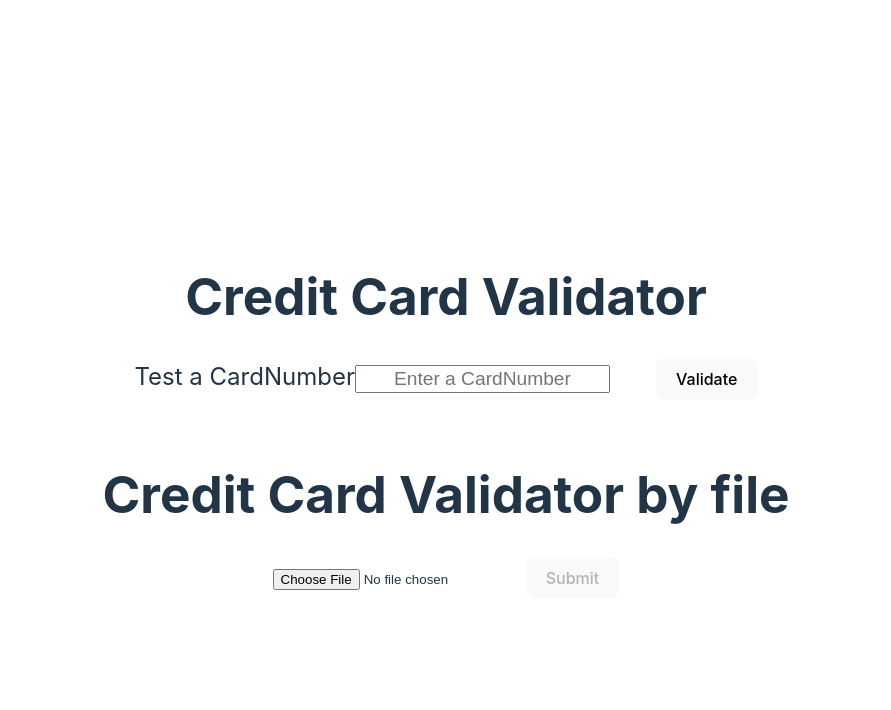
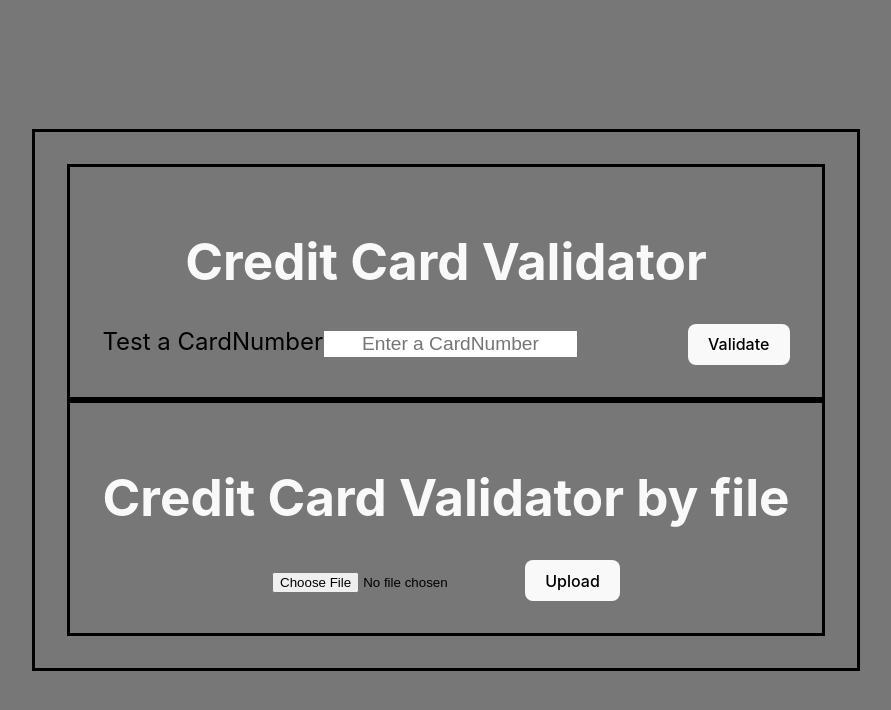
Before and after one commit to Felaupla/Card-CBU-Validator, a React (Vite) app in the folder client/: page / in a window 1280 px wide. Shown: the top 710 px of the page, without its empty margins (194-1085 px from the left). Built offline with nearby package versions, Linux system fonts and the light colour scheme.

Commit message:
fully operational components and some styles

```diff
--- a/client/package.json
+++ b/client/package.json
@@ -10,6 +10,7 @@
     "preview": "vite preview"
   },
   "dependencies": {
+    "@vitejs/plugin-react": "^4.0.0",
     "axios": "^1.4.0",
     "react": "^18.2.0",
     "react-bootstrap": "^2.7.4",
@@ -21,7 +22,6 @@
   "devDependencies": {
     "@types/react": "^18.0.28",
     "@types/react-dom": "^18.0.11",
-    "@vitejs/plugin-react-refresh": "^1.3.6",
     "@vitejs/plugin-react-swc": "^3.0.0",
     "css-loader": "^6.7.3",
     "eslint": "^8.38.0",
--- a/client/src/App.css
+++ b/client/src/App.css
@@ -6,7 +6,7 @@
 }
 
 :root {
-  --bg-color: #ffffff; /* light mode */
+  --bg-color: #424141; /* light mode */
   --text-color: #000000;
 }
 
@@ -15,36 +15,15 @@
   --text-color: #ffffff;
 }
 
-.logo {
-  height: 6em;
-  padding: 1.5em;
-  will-change: filter;
-  transition: filter 300ms;
-}
-.logo:hover {
-  filter: drop-shadow(0 0 2em #646cffaa);
-}
-.logo.react:hover {
-  filter: drop-shadow(0 0 2em #61dafbaa);
-}
 
-@keyframes logo-spin {
-  from {
-    transform: rotate(0deg);
-  }
-  to {
-    transform: rotate(360deg);
-  }
-}
 
-@media (prefers-reduced-motion: no-preference) {
-  a:nth-of-type(2) .logo {
-    animation: logo-spin infinite 20s linear;
-  }
-}
+
+
 
 .card {
+  border: solid;
   padding: 2em;
+  color:#000000
 }
 
 .read-the-docs {
--- a/client/src/App.jsx
+++ b/client/src/App.jsx
@@ -1,18 +1,21 @@
 //import { useState } from "react";
 import Validate from "./Validate.jsx";
 import "./App.css";
-import ValidateToFile from "./Validatefile.jsx";
+import ExcelFileUploader from "./Excelfileuploader.jsx";
+import { Card } from "react-bootstrap";
 
 function App() {
   return (
     <>
       <div className="card">
+        <Card>
         <h1>Credit Card Validator</h1>
         <Validate />
-      </div>
-      <div>
+        </Card>
+        <Card>
         <h1>Credit Card Validator by file</h1>
-        <ValidateToFile />
+        < ExcelFileUploader />
+        </Card>
       </div>
     </>
   );
--- /dev/null
+++ b/client/src/Excelfileuploader.jsx
@@ -0,0 +1,76 @@
+import React, { useState } from 'react';
+import axios from 'axios';
+import * as XLSX from 'xlsx';
+
+export default function ExcelFileUploader() {
+  const [selectedFile, setSelectedFile] = useState(null);
+
+  const handleFileChange = (event) => {
+    setSelectedFile(event.target.files[0]);
+  };
+
+  const handleFileUpload = () => {
+    const reader = new FileReader();
+
+    reader.onload = (event) => {
+      const fileData = event.target.result;
+      const workbook = XLSX.read(fileData, { type: 'array' });
+      const worksheet = workbook.Sheets[workbook.SheetNames[0]];
+      const jsonData = XLSX.utils.sheet_to_json(worksheet, { header: 1 });
+
+      const requestBody = {
+        cards: jsonData.flat().filter((str) => str),
+      };
+
+      axios
+        .post('http://localhost:3001/validate', requestBody)
+        .then((response) => {
+          const responseData = response.data;
+
+          const validData = responseData.valid.map((item) => ({
+            columnName: item,
+          }));
+          const invalidData = responseData.invalid.map((item) => ({
+            columnName: item,
+          }));
+
+          const validWs = XLSX.utils.json_to_sheet(validData, {
+            header: ['columnName'],
+          });
+          const invalidWs = XLSX.utils.json_to_sheet(invalidData, {
+            header: ['columnName'],
+          });
+
+          const wb = XLSX.utils.book_new();
+          XLSX.utils.book_append_sheet(wb, validWs, 'Valid Cards');
+          XLSX.utils.book_append_sheet(wb, invalidWs, 'Invalid Cards');
+
+          // Generate the download link
+          const wbout = XLSX.write(wb, { bookType: 'xlsx', type: 'array' });
+          const blob = new Blob([wbout], { type: 'application/octet-stream' });
+          const url = URL.createObjectURL(blob);
+
+          // Create a temporary anchor element and click it to trigger download
+          const link = document.createElement('a');
+          link.href = url;
+          link.download = 'response.xlsx';
+          link.click();
+
+          // Clean up the URL object
+          URL.revokeObjectURL(url);
+        })
+        .catch((error) => {
+          console.error('Error:', error);
+        });
+    };
+
+    reader.readAsArrayBuffer(selectedFile);
+  };
+
+  return (
+    <div>
+      <input type="file" accept=".xlsx" onChange={handleFileChange} />
+      <button onClick={handleFileUpload}>Upload</button>
+    </div>
+  );
+}
--- a/client/src/Validatefile.jsx
+++ /dev/null
@@ -1,67 +0,0 @@
-import React, { useState } from "react";
-import readXlsxFile from "read-excel-file";
-
-export default function ValidateToFile() {
-  const [file, setFile] = useState(null);
-  const [response, setResponse] = useState(null);
-  const [error, setError] = useState(null);
-
-  const handleFileUpload = (e) => {
-    const file = e.target.files[0];
-    setFile(file);
-    setResponse(null);
-    setError(null);
-  };
-
-  const sendRequest = async () => {
-    if (!file) {
-      return;
-    }
-
-    const rows = await readXlsxFile(file);
-    const cardNumbers = rows
-      .map((row) => row[0])
-      .filter((value) => value !== undefined);
-
-    const response = await fetch("http://localhost:3001/validatetofile", {
-      method: "POST",
-      body: JSON.stringify({ cards: cardNumbers }),
-      headers: {
-        "Content-Type": "application/json",
-      },
-    });
-
-    if (response.ok) {
-      const textResponse = await response.text();
-      setResponse(textResponse);
-      setError(null);
-    } else {
-      setResponse(null);
-      setError("An error occurred while fetching data from the server.");
-    }
-  };
-
-  return (
-    <div>
-      <input type="file" onChange={handleFileUpload} />
-
-      <button onClick={sendRequest} disabled={!file}>
-        Submit
-      </button>
-
-      {response && (
-        <div>
-          <h2>Response</h2>
-          <p>{response}</p>
-        </div>
-      )}
-
-      {error && (
-        <div>
-          <h2>Error</h2>
-          <p>{error}</p>
-        </div>
-      )}
-    </div>
-  );
-}
--- a/client/src/index.css
+++ b/client/src/index.css
@@ -29,11 +29,13 @@ body {
   place-items: center;
   min-width: 320px;
   min-height: 100vh;
+  background-color: #777777;
 }
 
 h1 {
   font-size: 3.2em;
   line-height: 1.1;
+  color:#f9f9f9
 }
 
 button {
```
Also changed, not shown: client/src/Validate2.jsx (deleted, +0 -49 lines).
